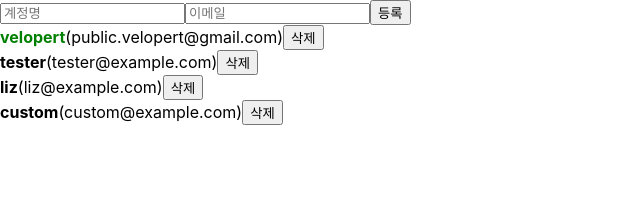
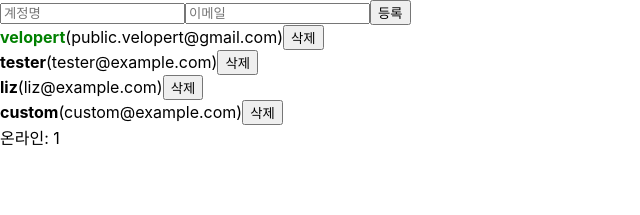
Before and after one commit to Kangbeom-Kim/Modern-react, a React (Create React App) app: page / in a window 1280 px wide. Shown: the top 215 px of the page, without its empty margins (0-640 px from the left). Built offline with nearby package versions, Linux system fonts and the light colour scheme.

Commit message:
useMemo를 사용하지 않을 경우 countActiveUsers 함수가 input의 값이 바뀔 때에도 실행되지만 useMemo를 사용할 경우, active 값이 변할때만 countActiveUsers 가 실행된다.

```diff
--- a/src/App.js
+++ b/src/App.js
@@ -1,7 +1,11 @@
-import React, { useRef, useState } from 'react';
+import React, { useMemo, useRef, useState } from 'react';
 import UserList from './UserList';
 import CreateUser from './CreateUser';
 
+function countActiveUsers(users) {
+  console.log('활성 사용자 수를 세는 중...');
+  return users.filter(user => user.active).length;
+}
 function App() {
   const initialState = {
     username: '',
@@ -43,9 +47,8 @@ function App() {
       [name]: value
     });
   };
+
   const [ users, setUsers ] = useState(initialUsers);
-
-
   const nextId = useRef(5);
   const onCreate = () => {
     const user = {
@@ -73,6 +76,7 @@ function App() {
       )
     );
   }
+  const count = useMemo(()=> countActiveUsers(users), [users]);
   return (
     <>
       <CreateUser
@@ -80,9 +84,10 @@ function App() {
         email={email}
         onChange={onChange}
         onCreate={onCreate}
+
       />
       <UserList users={users} onRemove={onRemove} onToggle={onToggle}/>
-
+      <div>온라인: {count}</div>
     </>
   );
 }
--- a/src/UserList.js
+++ b/src/UserList.js
@@ -3,10 +3,12 @@ import React, { useEffect } from 'react';
 function User({ user, onRemove, onToggle }) {
     useEffect(() => {
         console.log('컴포넌트 화면에 나타남');
+        console.log(user)
         return() => {
-            console.log('컴포넌트 화면에서 사라짐')
+            console.log('컴포넌트 화면에서 사라짐');
+            console.log(user);
         }
-    }, []);
+    }, [user]);
     return (
         <>
             <div>
```
